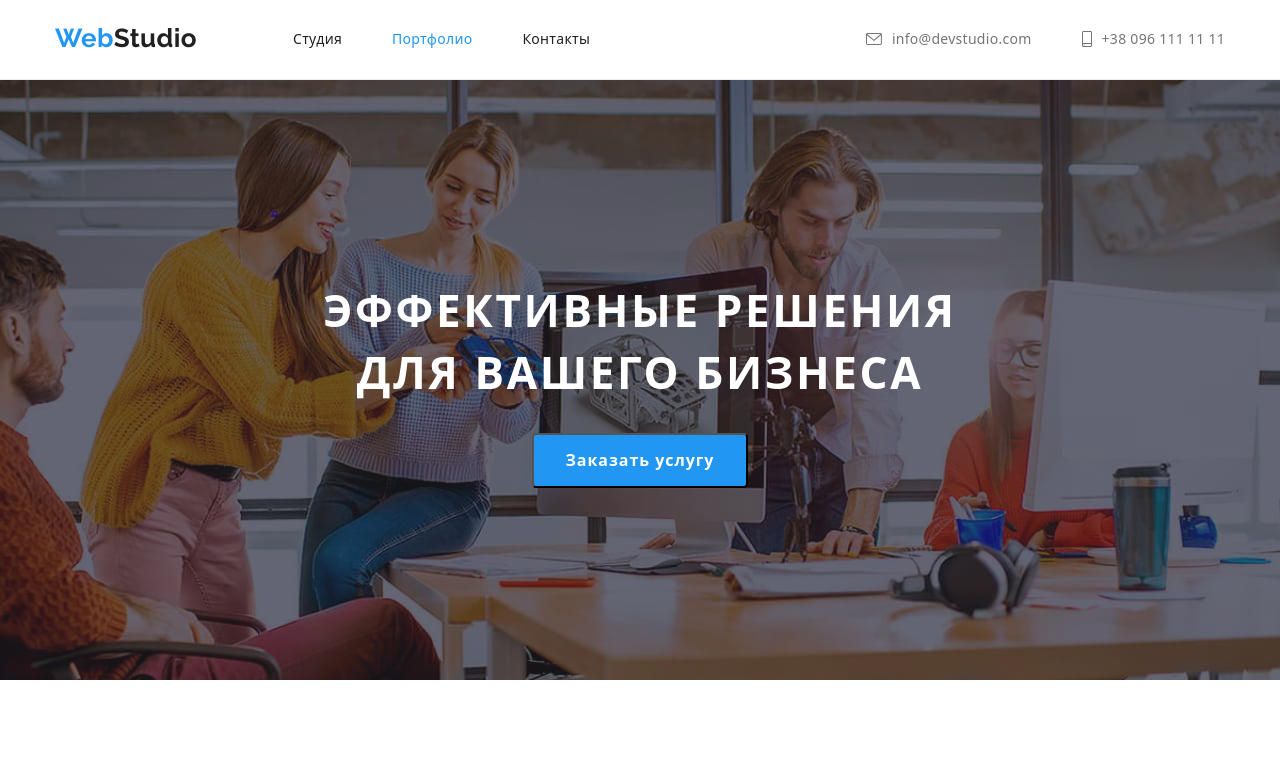
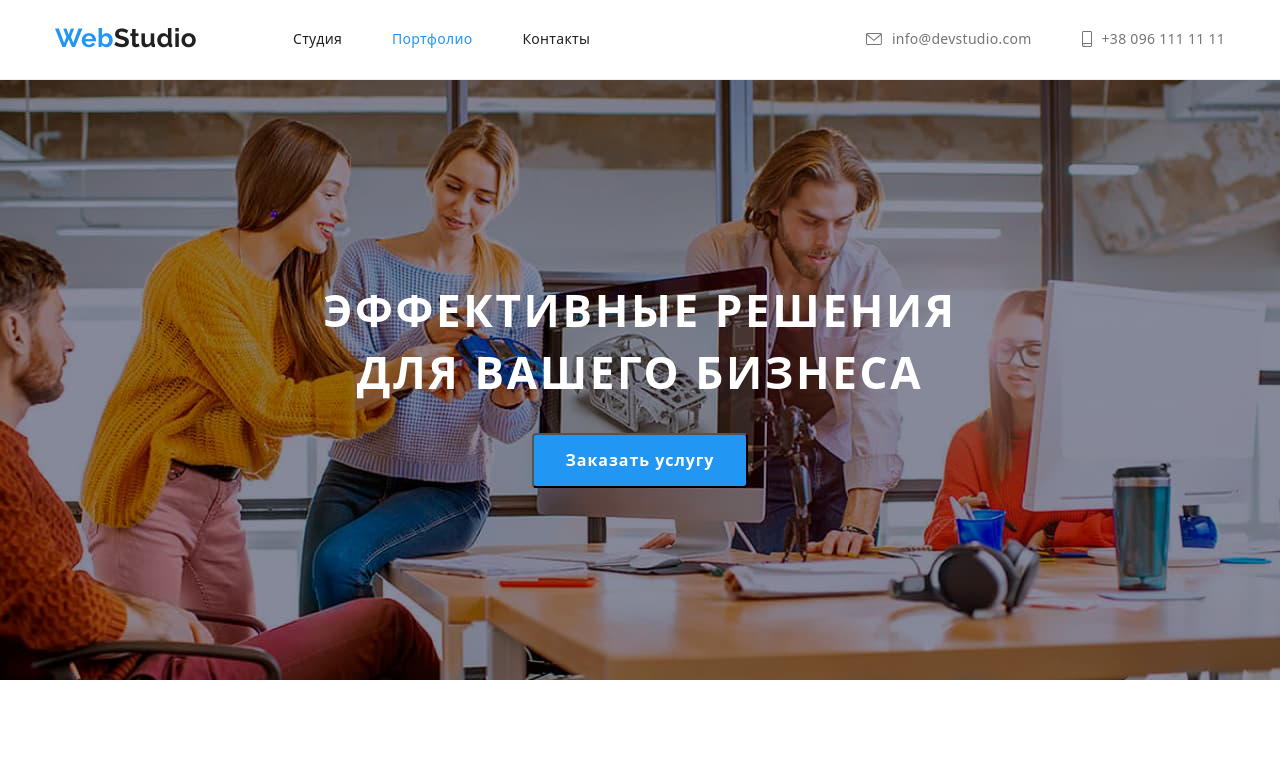
Before and after one commit to Alexandr1701/goit-markup-hw-04, a plain HTML site: page Cтудия/index.html in a window 1280 px wide. Shown: the top 771 px of the page. Drawn offline with Linux system fonts and the light colour scheme.

Commit message:
изменение

```diff
--- a/Cтудия/css/styles.css
+++ b/Cтудия/css/styles.css
@@ -169,11 +169,7 @@ a {
   height: 600px;
   margin-right: auto;
   margin-left: auto;
-  background-image: linear-gradient(
-      rgba(47, 48, 58, 0.4),
-      rgba(47, 48, 58, 0.4)
-    ),
-    url(../images/imghero.jpg);
+  background-image: url(../images/imghero.jpg);
   background-repeat: no-repeat;
   background-position: center;
   background-size: cover;
```
